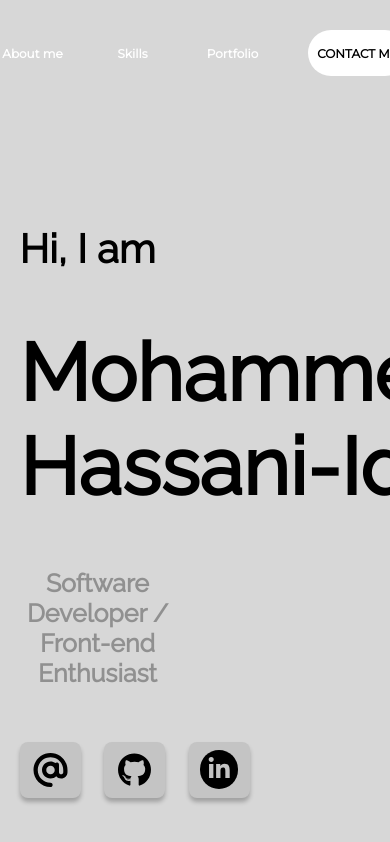
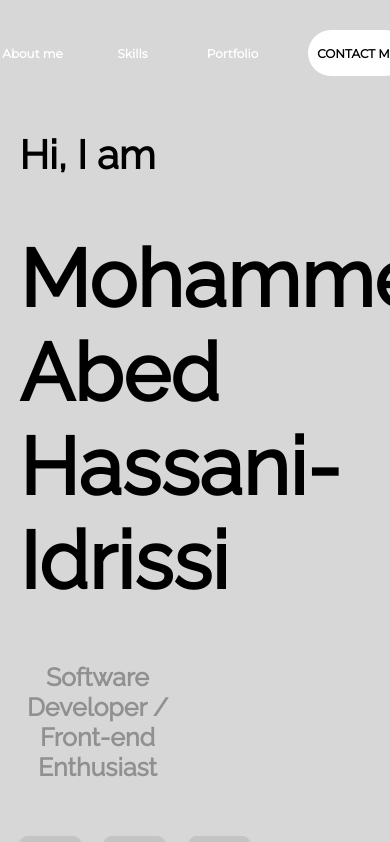
Before and after one commit to hiabed/Portfolio, a React (Vite) app: page / in a window 390 px wide. Shown: the top 842 px of the page. Built offline with nearby package versions, Linux system fonts and the light colour scheme.

Commit message:
portfolio responsive ongoing.

```diff
--- a/src/App.css
+++ b/src/App.css
@@ -186,7 +186,7 @@ body {
 }
 
 .my-name {
-  width: 700px;
+  /* width: 700px; */
   font-size: 80px;
   text-align: start;
 }
```
